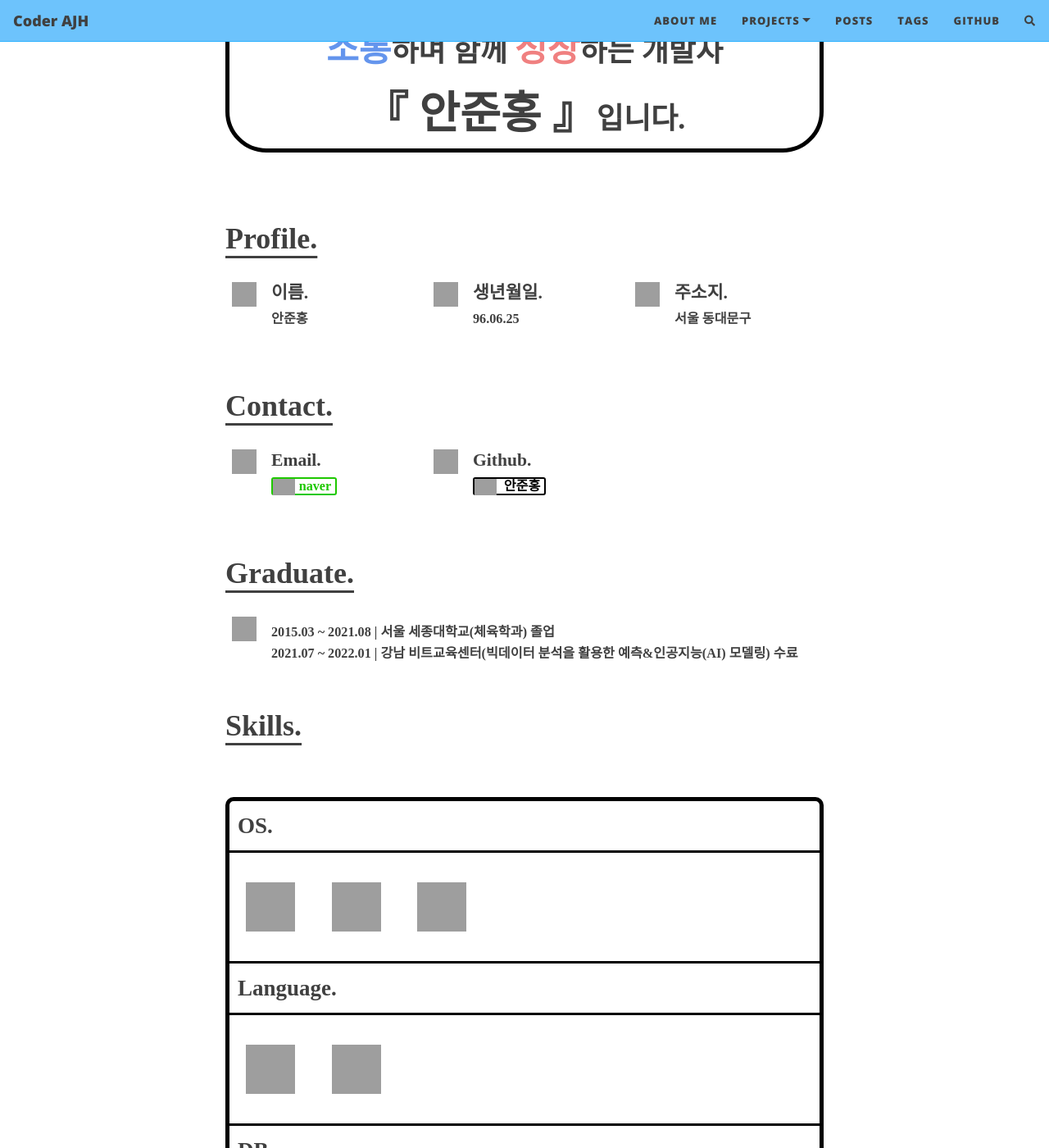
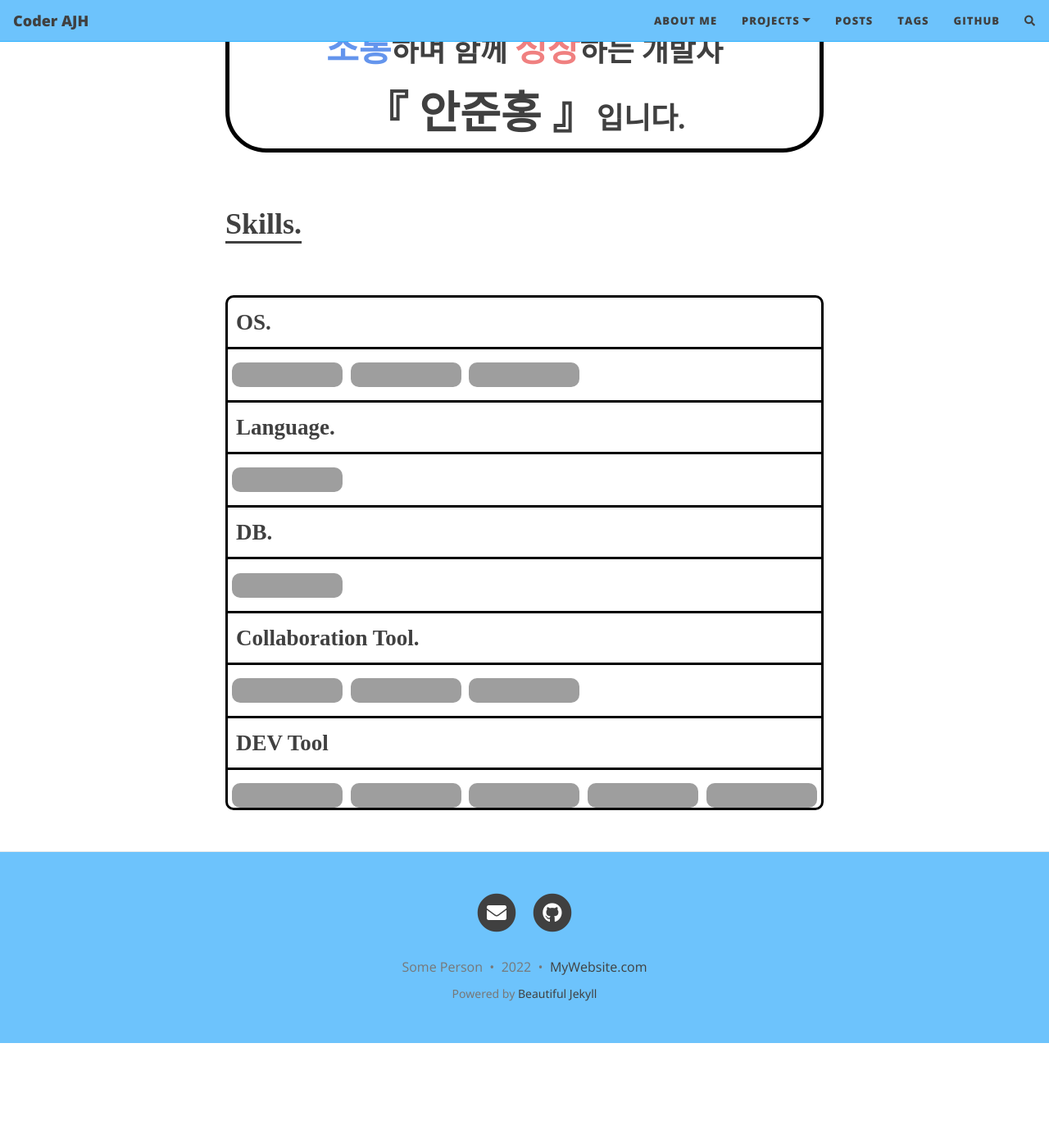
Before and after one commit to junhong625/junhong625.github.io, a Jekyll site: the page built from aboutme.md, in a window 1280 px wide and 1400 px high, scrolled down 277 px. Shown: the whole window at 82% size. Built offline with Jekyll 4.4.1, drawn with Linux system fonts in a browser that asks for light colours; nearby versions of some CDN libraries; comment, search, counter and statistics services are not loaded; after the commit the page ends 1549 px from its top, so only the background shows below that; grey boxes are pictures that could not be loaded.

Commit message:
Update aboutme.md

```diff
--- a/aboutme.md
+++ b/aboutme.md
@@ -7,6 +7,7 @@
 .img{padding:20px; width:100px; height:100px}
 .skill{font: normal bold 1.5em/0em 'sans-serif'; text-align:left; padding-left:10px;}
 .line{height:2px; background-color:black; border-color:black;}
+.logo{height:30px; border-radius:10px; margin-left:5px;}
 </style>
 <br>
 <div style="background-color: white; border-radius:50px; border:5px solid black;">
@@ -19,152 +20,49 @@
 </div>
 </div>
 <br>
-
-<p style="font: normal bold 2em/1em 'sans-serif'; text-align:left; text-decoration: underline; text-underline-position:under;">
-Profile.
-</p>
-
-<div class="box">
-    <img src="https://user-images.githubusercontent.com/83000975/153437869-0da80e9c-e935-418e-8e62-b9b36869980a.png" height=30 width=30>
-</div>
-<div class="text" style="width: 200px;">
-이름. <br>
-<div>
-<sub>안준홍</sub>
-</div>
-</div>
-<div class="box">
-    <img src="https://user-images.githubusercontent.com/83000975/153437871-1d7331fe-6613-467c-a9c1-2ef092fc3848.jpg" height=30 width=30>
-</div>
-<div class="text" style="width: 200px;">
-생년월일. <br> <sub>96.06.25</sub>
-</div>
-<div class="box">
-    <img src="https://user-images.githubusercontent.com/83000975/153437873-509a68c4-1b8b-4db3-86f6-2fcce08a6bb1.jpg" height=30 width=30>
-</div>
-<div class="text">
-주소지. <br> <sub>서울 동대문구</sub>
-</div>
-
-<br>
-<br>
-<br>
-<br>
-
-<p style="font: normal bold 2em/1em 'sans-serif'; text-align:left; text-decoration: underline; text-underline-position:under;">
-Contact.
-</p>
-<div class="box">
-    <img src="https://user-images.githubusercontent.com/83000975/153439370-563972e4-8f2e-4c18-b96c-ab68029fcf90.jpg" height=30 width=30>
-</div>
-<div class="text" style="width: 200px;">
-Email.
-<br>
-<sub>
-<a style="color:#1EC800; background-color:white; text-decoration:none; border-radius:3px; border:2px solid #1EC800; padding-right:5px;" href="mailto:junhong625@naver.com">
-<img style="float:cneter; margin-right:5px;" height=20 src="https://user-images.githubusercontent.com/83000975/165331894-94882dfe-bc91-44ee-9112-6bebc1e1102f.png">naver
-</a>
-</sub>
-</div>
-
-<div class="box">
-    <img src="https://user-images.githubusercontent.com/83000975/153437867-846e0d81-5823-4999-ad16-811114ac7322.jpg" height=30 width=30>
-</div>
-<div class="text">
-Github.
-<br>
-<sub>
-<a style="color:black; background-color:white; text-decoration:none; border-radius:3px; border:2px solid black; padding-right:5px;" href="https://github.com/junhong625/">
-<img style="float:cneter; margin-right:5px;" height=20 src="https://user-images.githubusercontent.com/83000975/165335373-ee5dbce9-3a13-455f-a93b-ea4026e04058.png">
-안준홍
-<br>
-</a>
-</sub>
-</div>
-
-<br>
-<br>
-<br>
-<br>
-
-<p style="font: normal bold 2em/1em 'sans-serif'; text-align:left; text-decoration: underline; text-underline-position:under;">
-Graduate.
-</p>
-
-<div class="box">
-    <img src="https://user-images.githubusercontent.com/83000975/153754969-61e641fa-c457-4569-95d8-3c04adbfbd1b.png" height=30 width=30>
-</div>
-<div class="text">
-<sub>2015.03 ~ 2021.08  |  서울 세종대학교(체육학과) 졸업</sub> <br><sub>2021.07 ~ 2022.01  |  강남 비트교육센터(빅데이터 분석을 활용한 예측&인공지능(AI) 모델링) 수료</sub>
-</div>
-
-<br>
-<br>
-<br>
-<br>
-
 <p style="font: normal bold 2em/0em 'sans-serif'; text-align:left; text-decoration: underline; text-underline-position:under;">
 Skills.
 </p>
 
 <br>
-
-  <div style="background-color: white; border-radius:10px; border:5px solid black;">
+  <div style="background-color: white; border-radius:10px; border:3px solid black;">
   <p class="skill">
     OS.
   </p>
   <hr class="line">
-  <img class="img" src="https://user-images.githubusercontent.com/83000975/162969845-1bddf170-fd73-4b5c-9f47-64b3c0694aa3.png" width='80' height='100'>
-
-  <img class="img" src="https://user-images.githubusercontent.com/83000975/162970839-8251fe17-4bd9-4254-ac75-baa0ebce82c5.png" width=80 height=80>
-
-  <img class="img" src="https://user-images.githubusercontent.com/83000975/162971045-f4b9b3fb-ec50-4566-83e1-a5edcacbc043.png" width=80 height=80>
+    <a href="https://www.microsoft.com/ko-kr/windows?r=1"><img class="logo" height=30 src="https://img.shields.io/badge/Window-0078D7?style=flat-square&logo=microsoft&logoColor=white"/></a>
+    <a href="https://www.apple.com/kr/macos/monterey/"><img class="logo" src="https://img.shields.io/badge/MacOS-000000?style=flat-square&logo=macos&logoColor=white"/></a>
+    <a href="https://ubuntu.com/"><img class="logo" src="https://img.shields.io/badge/Ubuntu-E95420?style=flat-square&logo=ubuntu&logoColor=white"/></a>
 
   <hr class="line">
   <p class="skill">
   Language.
   </p>
   <hr class="line">
-  <div>
-  <img class="img" src="https://user-images.githubusercontent.com/83000975/163158679-ecf6dc02-f121-4354-b253-d560ca459007.png" width=80 height=80>
-
-  <img class="img" src="https://user-images.githubusercontent.com/83000975/162971133-625a70b5-3a68-4488-a39d-69e18a7417a1.png"  width=80 height=80>
-  </div>
-  <hr class="line">
+  <a href="https://www.python.org/"><img class="logo" src="https://img.shields.io/badge/Python-3776AB?style=flat-square&logo=python&logoColor=white"/></a>
+<hr class="line">
   <p class="skill">
   DB.
   </p>
   <hr class="line">
-  <div>
-  <img class="img" src="https://user-images.githubusercontent.com/83000975/163159377-176a4434-860f-4a46-84be-d2481c26bf0f.png" width=80 height=80>
-  </div>
+<a href="https://www.mysql.com/"><img class="logo" src="https://img.shields.io/badge/MySQL-4479A1?style=flat-square&logo=mysql&logoColor=white"/></a>
+
   <hr class="line">
   <p class="skill">
   Collaboration Tool.
   </p>
   <hr class="line">
-  <div>
-  <img class="img" src="https://user-images.githubusercontent.com/83000975/163164848-5247a9e5-6a11-4bba-a9cc-e047f805d26a.png" width=80 height=80>
-
-  <img class="img" src="https://user-images.githubusercontent.com/83000975/163159638-4cecb84a-16c0-433c-bb0d-bad3341d05f3.png" width=80 height=80>
-
-  <img class="img" src="https://user-images.githubusercontent.com/83000975/162971408-29e97639-e608-46bb-aef4-7b686fef1aea.png" width=80 height=80>
-  </div>
+  <a href="https://slack.com/intl/ko-kr/"><img class="logo" src="https://img.shields.io/badge/Slack-4A154B?style=flat-square&logo=slack&logoColor=white"/></a>
+<a href="https://github.com/"><img class="logo" src="https://img.shields.io/badge/Github-181717?style=flat-square&logo=github&logoColor=white"/></a>
+<a href="https://www.google.com/intl/ko_KR/drive/"><img class="logo" src="https://img.shields.io/badge/Google Drive-4285F4?style=flat-square&logo=google drive&logoColor=white"/></a>
 
   <hr class="line">
   <p class="skill">
   DEV Tool
   </p>
   <hr class="line">
-  <div>
-  <img class="img" src="https://user-images.githubusercontent.com/83000975/162971461-a048de40-9251-4155-97c1-c023ca215163.png" width=80 height=80>
-
-  <img class="img" src="https://user-images.githubusercontent.com/83000975/163160794-442ec295-77fc-4d55-98c9-f77db931e20d.png" width=80 height=80>
-
-  <img class="img" src="https://user-images.githubusercontent.com/83000975/162971541-8f7bd316-bd23-46c9-86f0-68a9aee7cfc9.png" width=80 height=80>
-
-  <img class="img" src="https://user-images.githubusercontent.com/83000975/163164837-0709755f-46b9-4cb2-9ed5-d22aa4ee3dc1.png" width=80 height=80>
-
-  <img class="img" src="https://user-images.githubusercontent.com/83000975/163164824-37f8716a-86f9-4bc1-ace9-352f326952af.png" width=80 height=80>
-  </div>
-  </div>
+  <a href="https://jupyter.org/"><img class="logo" src="https://img.shields.io/badge/Jupyter Notebook-F37626?style=flat-square&logo=jupyter&logoColor=white"/></a>
+<a href="https://www.jetbrains.com/ko-kr/pycharm/"><img class="logo" src="https://img.shields.io/badge/PyCharm-000000?style=flat-square&logo=PyCharm&logoColor=white"/></a>
+<a href="https://www.mysql.com/products/workbench/"><img class="logo" src="https://img.shields.io/badge/Workbench-4479A1?style=flat-square&logo=Mysql&logoColor=white"/></a>
+<a href="https://aws.amazon.com/ko/ec2/"><img class="logo" src="https://img.shields.io/badge/AWS EC2-232F3E?style=flat-square&logo=amazon aws&logoColor=white"/></a>
+<a href="https://aws.amazon.com/ko/rds/"><img class="logo" src="https://img.shields.io/badge/AWS RDS-232F3E?style=flat-square&logo=amazon aws&logoColor=white"/></a>
```
